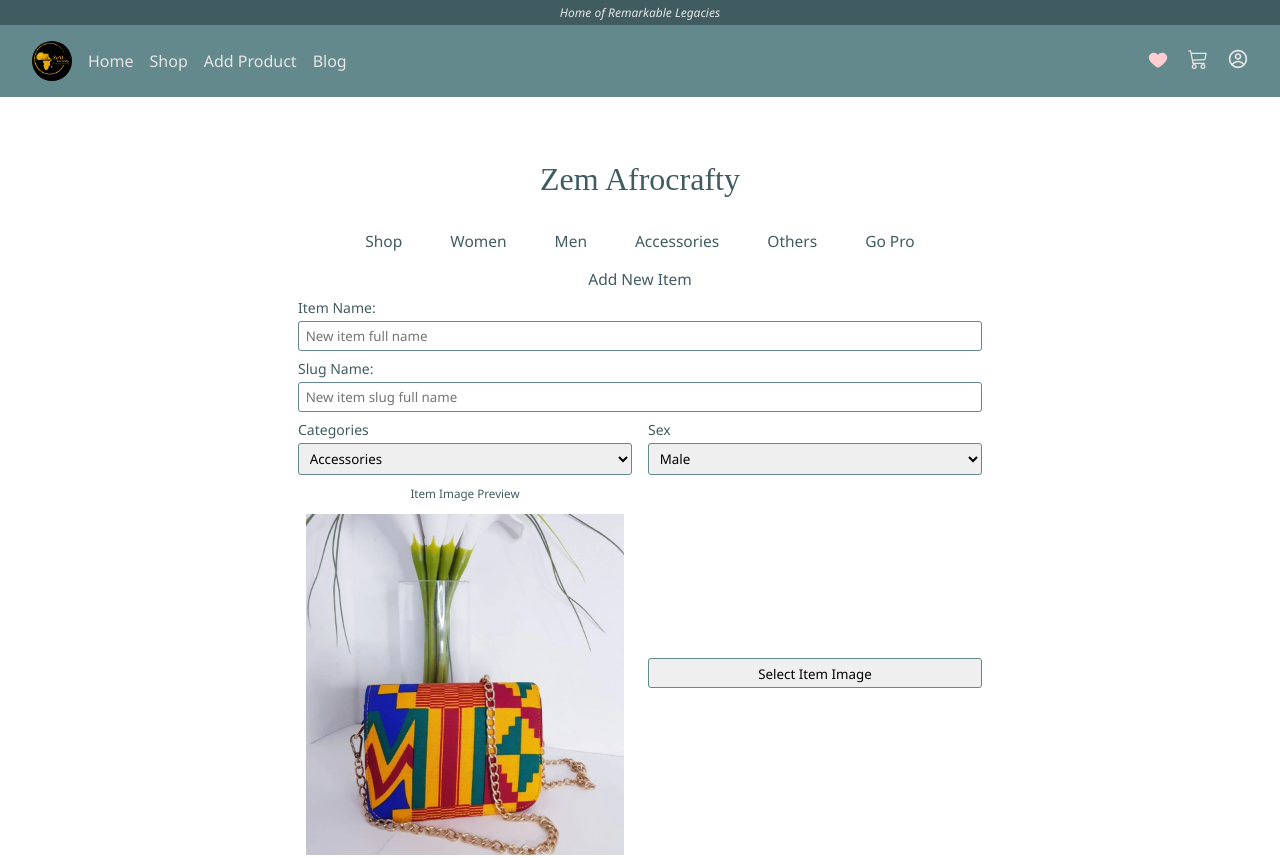
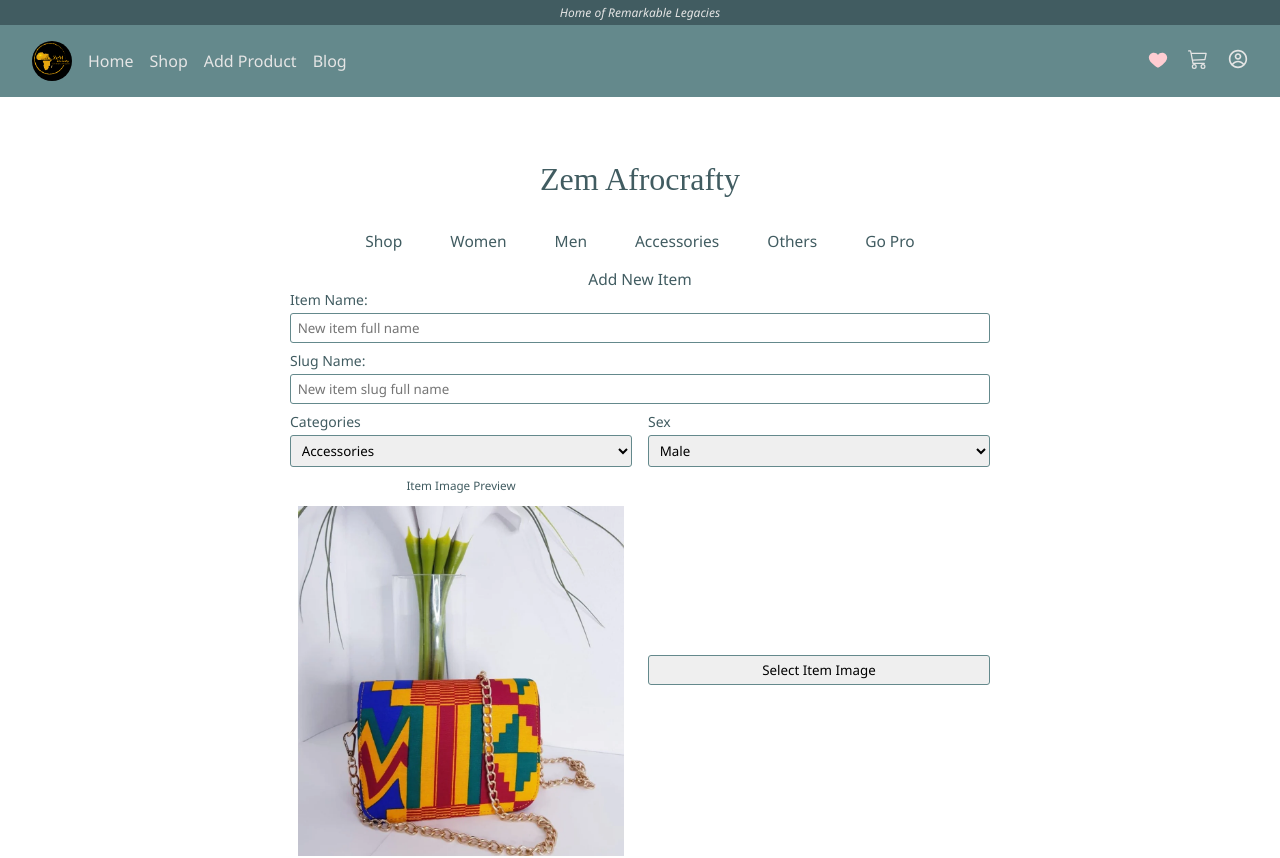
Before and after one commit to JoshuaSiyame/Zem_AfroCrafty, a React app: page /create-product in a window 1280 px wide. Shown: the top 858 px of the page. Built offline with nearby package versions, Linux system fonts and the light colour scheme.

Commit message:
form commits

```diff
--- a/src/components/CreateProduct/CreateProduct.css
+++ b/src/components/CreateProduct/CreateProduct.css
@@ -18,7 +18,6 @@
 #add-item-form {
     /* border: 1px solid #64898C; */
     border-radius: 3px;
-    padding: .5em;
     margin: 0 auto;
     max-width: 700px;
 }
```
